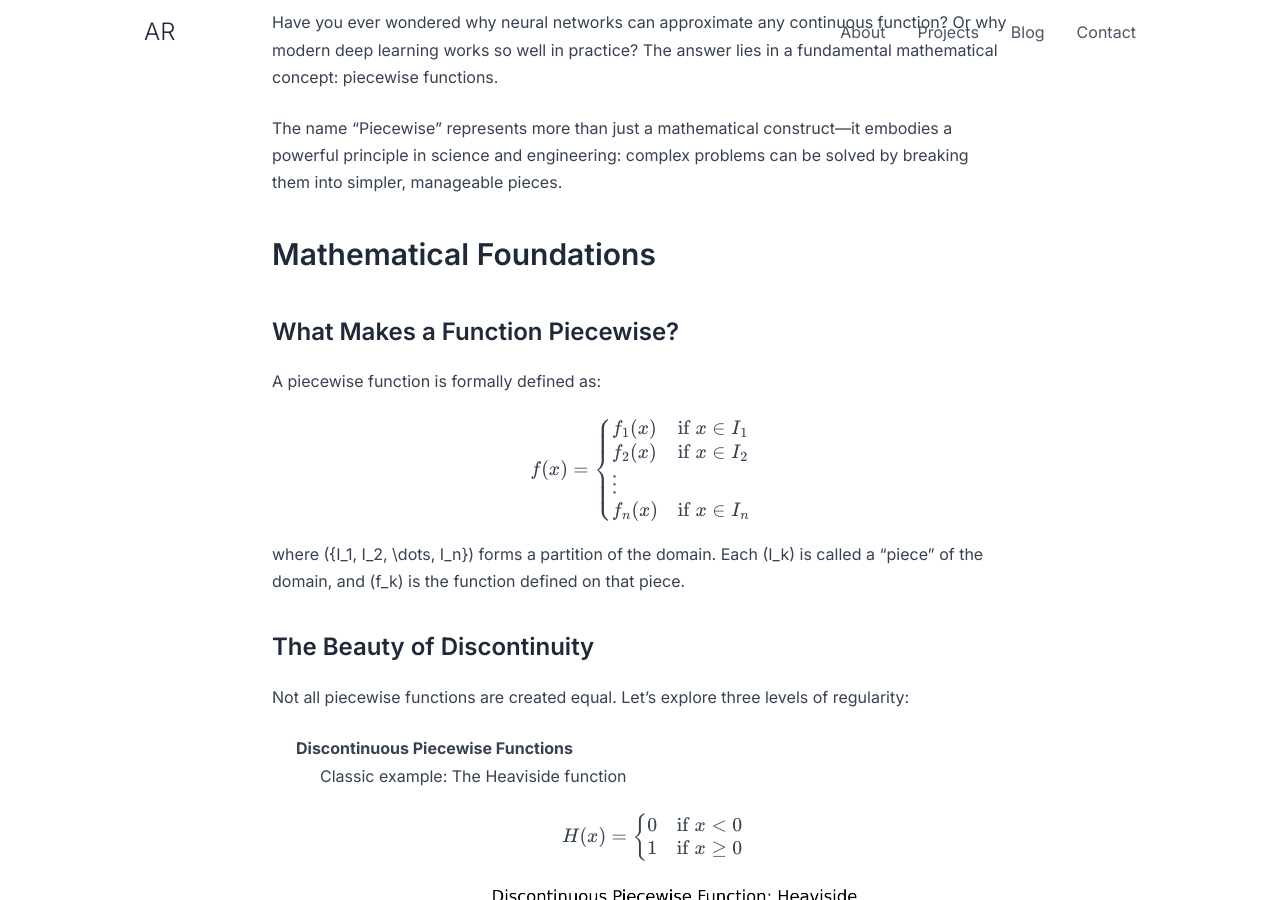
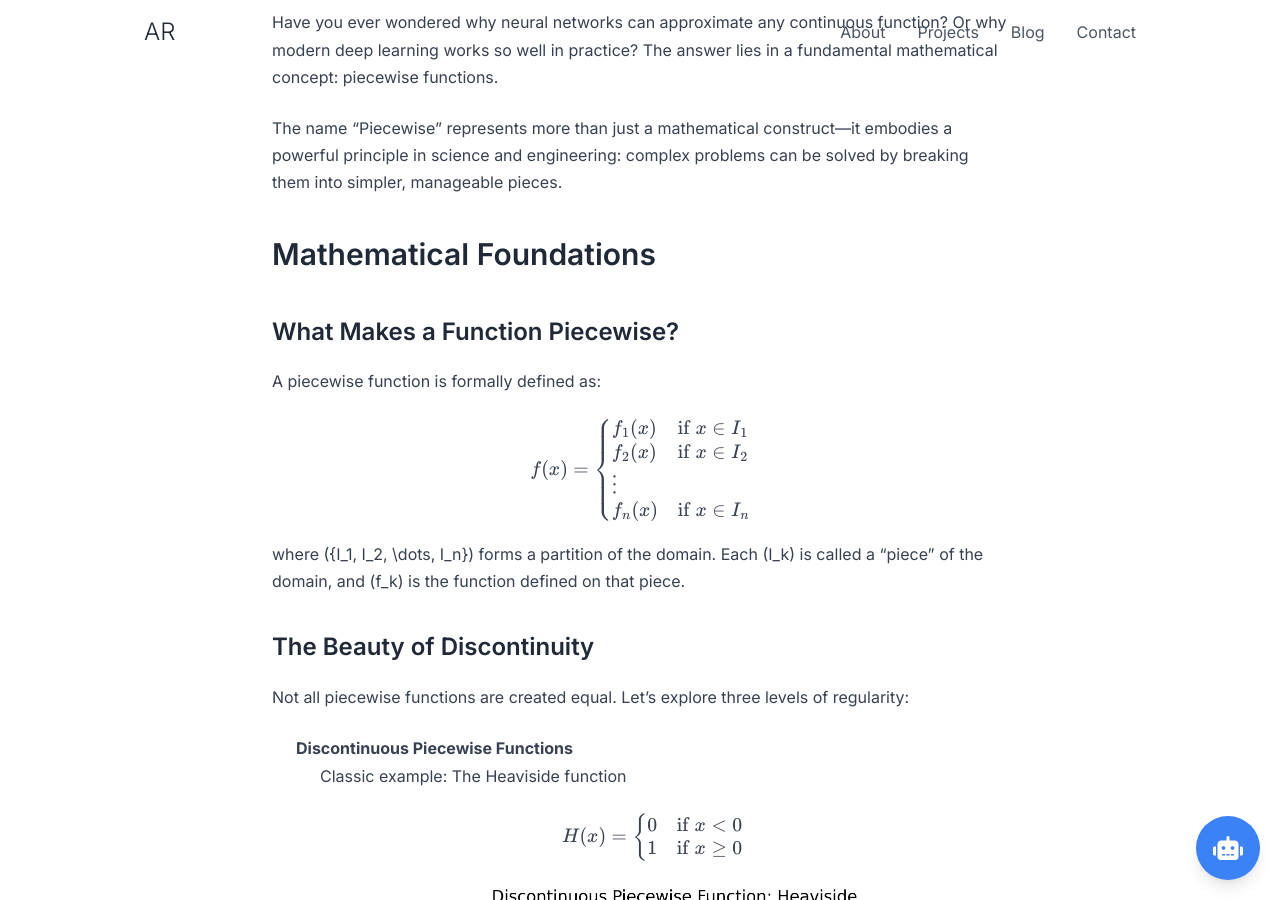
Before and after one commit to RoyAalekh/RoyAalekh.github.io, a Jekyll site: the page built from _posts/2024-10-30-piecewise-functions.md, in a window 1280 px wide and 900 px high, scrolled down 556 px. Built offline with Jekyll 4.4.1, drawn with Linux system fonts in a browser that asks for light colours; formulas are drawn with MathJax 3.

Commit message:
feat: add chatbot foundation

```diff
--- /dev/null
+++ b/_includes/chatbot.html
@@ -0,0 +1,38 @@
+<!-- Chatbot container -->
+<div id="chatbot-container" class="fixed bottom-5 right-5 z-20">
+  <!-- Chatbot bubble -->
+  <div id="chatbot-bubble" class="w-16 h-16 bg-blue-500 rounded-full flex items-center justify-center cursor-pointer shadow-lg hover:bg-blue-600 transition-colors">
+    <i class="fas fa-robot text-white text-2xl"></i>
+  </div>
+  <!-- Chat window -->
+  <div id="chat-window" class="hidden absolute bottom-20 right-0 w-80 bg-white rounded-lg shadow-xl border border-gray-200 flex flex-col">
+    <!-- Header -->
+    <div class="p-4 bg-gray-100 rounded-t-lg flex justify-between items-center">
+      <h3 class="text-lg font-semibold text-gray-800">Chat with my Portfolio</h3>
+      <button id="close-chat" class="text-gray-500 hover:text-gray-800">
+        <i class="fas fa-times"></i>
+      </button>
+    </div>
+    <!-- Messages -->
+    <div id="chat-messages" class="p-4 h-80 overflow-y-auto">
+      <!-- Bot message example -->
+      <div class="flex items-start mb-4">
+        <div class="w-8 h-8 bg-blue-500 rounded-full flex items-center justify-center mr-3">
+          <i class="fas fa-robot text-white text-sm"></i>
+        </div>
+        <div class="bg-gray-200 p-3 rounded-lg max-w-xs">
+          <p class="text-sm text-gray-800">Hello! I'm a bot. Ask me anything about Aalekh's portfolio.</p>
+        </div>
+      </div>
+    </div>
+    <!-- Input -->
+    <div class="p-4 bg-gray-50 rounded-b-lg border-t border-gray-200">
+      <div class="flex">
+        <input type="text" id="chat-input" class="w-full px-3 py-2 border rounded-l-md focus:outline-none focus:ring-2 focus:ring-blue-500" placeholder="Type your message...">
+        <button id="chat-send" class="bg-blue-500 text-white px-4 py-2 rounded-r-md hover:bg-blue-600">
+          <i class="fas fa-paper-plane"></i>
+        </button>
+      </div>
+    </div>
+  </div>
+</div>
--- a/_layouts/default.html
+++ b/_layouts/default.html
@@ -1,3 +1,4 @@
+
 <!DOCTYPE html>
 <html lang="en">
 <head>
@@ -155,5 +156,7 @@
             <p>© 2024 Aalekh Roy</p>
         </div>
     </footer>
-</body>
+    {% include chatbot.html %}
+    <script src="/assets/js/chatbot.js"></script>
+  </body>
 </html>
--- /dev/null
+++ b/assets/js/chatbot.js
@@ -0,0 +1,67 @@
+document.addEventListener('DOMContentLoaded', () => {
+  const chatbotBubble = document.getElementById('chatbot-bubble');
+  const chatWindow = document.getElementById('chat-window');
+  const closeChat = document.getElementById('close-chat');
+  const chatInput = document.getElementById('chat-input');
+  const chatSend = document.getElementById('chat-send');
+  const chatMessages = document.getElementById('chat-messages');
+
+  // Toggle chat window
+  chatbotBubble.addEventListener('click', () => {
+    chatWindow.classList.toggle('hidden');
+  });
+
+  closeChat.addEventListener('click', () => {
+    chatWindow.classList.add('hidden');
+  });
+
+  // Handle sending messages
+  chatSend.addEventListener('click', sendMessage);
+  chatInput.addEventListener('keypress', (e) => {
+    if (e.key === 'Enter') {
+      sendMessage();
+    }
+  });
+
+  function sendMessage() {
+    const message = chatInput.value.trim();
+    if (message === '') return;
+
+    appendMessage(message, 'user');
+    chatInput.value = '';
+
+    // Placeholder for bot response
+    setTimeout(() => {
+      appendMessage('This is a placeholder response.', 'bot');
+    }, 1000);
+  }
+
+  function appendMessage(message, sender) {
+    const messageElement = document.createElement('div');
+    messageElement.classList.add('flex', 'items-start', 'mb-4');
+
+    if (sender === 'user') {
+      messageElement.classList.add('justify-end');
+      messageElement.innerHTML = `
+        <div class="bg-blue-500 text-white p-3 rounded-lg max-w-xs">
+          <p class="text-sm">${message}</p>
+        </div>
+        <div class="w-8 h-8 bg-gray-300 rounded-full flex items-center justify-center ml-3">
+          <i class="fas fa-user text-white text-sm"></i>
+        </div>
+      `;
+    } else {
+      messageElement.innerHTML = `
+        <div class="w-8 h-8 bg-blue-500 rounded-full flex items-center justify-center mr-3">
+          <i class="fas fa-robot text-white text-sm"></i>
+        </div>
+        <div class="bg-gray-200 p-3 rounded-lg max-w-xs">
+          <p class="text-sm text-gray-800">${message}</p>
+        </div>
+      `;
+    }
+
+    chatMessages.appendChild(messageElement);
+    chatMessages.scrollTop = chatMessages.scrollHeight;
+  }
+});
```
